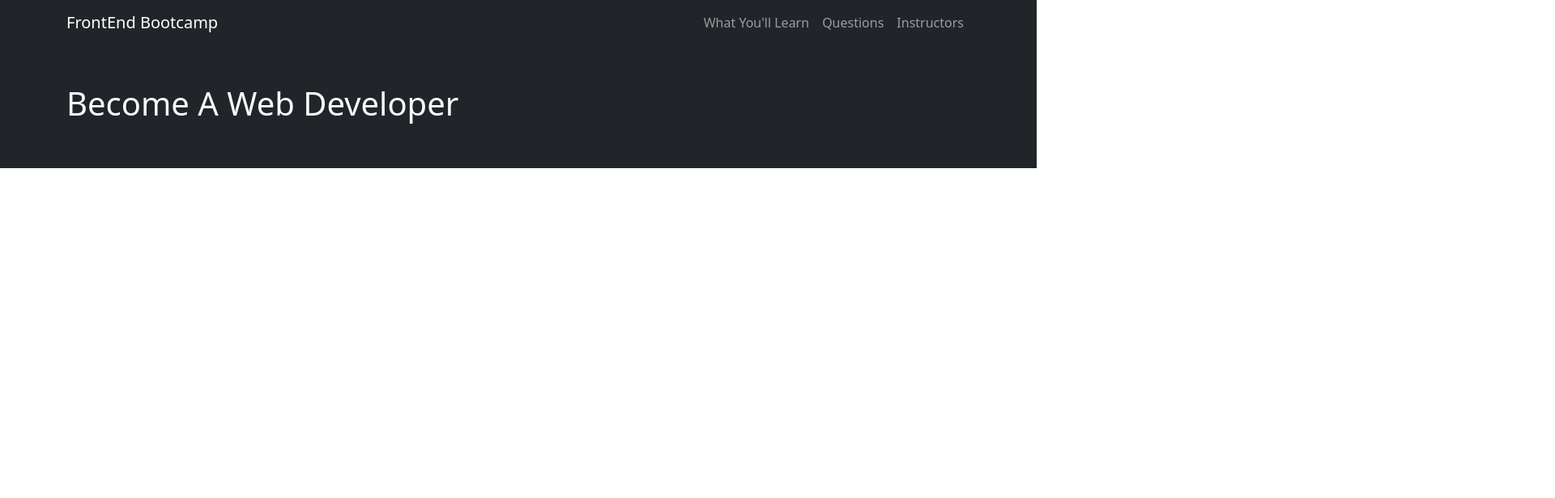
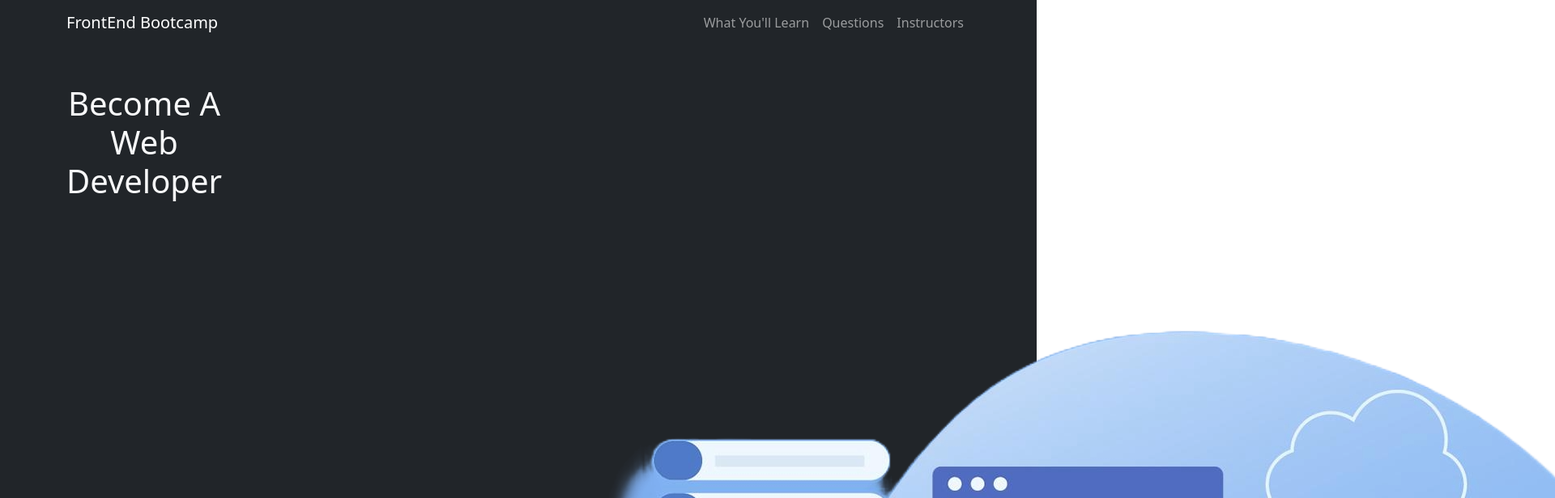
Before and after one commit to habib-sherfy/RESPONSIVE-LANDING-PAGE, a plain HTML site: page index.html in a window 1280 px wide. Shown: the top 616 px of the page at 81% size, 1920 px wide, since content can reach past the window. Drawn offline with nearby package versions, Linux system fonts and the light colour scheme.

Commit message:
Update index.html

```diff
--- a/index.html
+++ b/index.html
@@ -78,7 +78,7 @@
 
         </div>
 
-        <img src="" alt="">
+        <img src="image 1.png" alt="hero image">
 
       </div>
 
```
